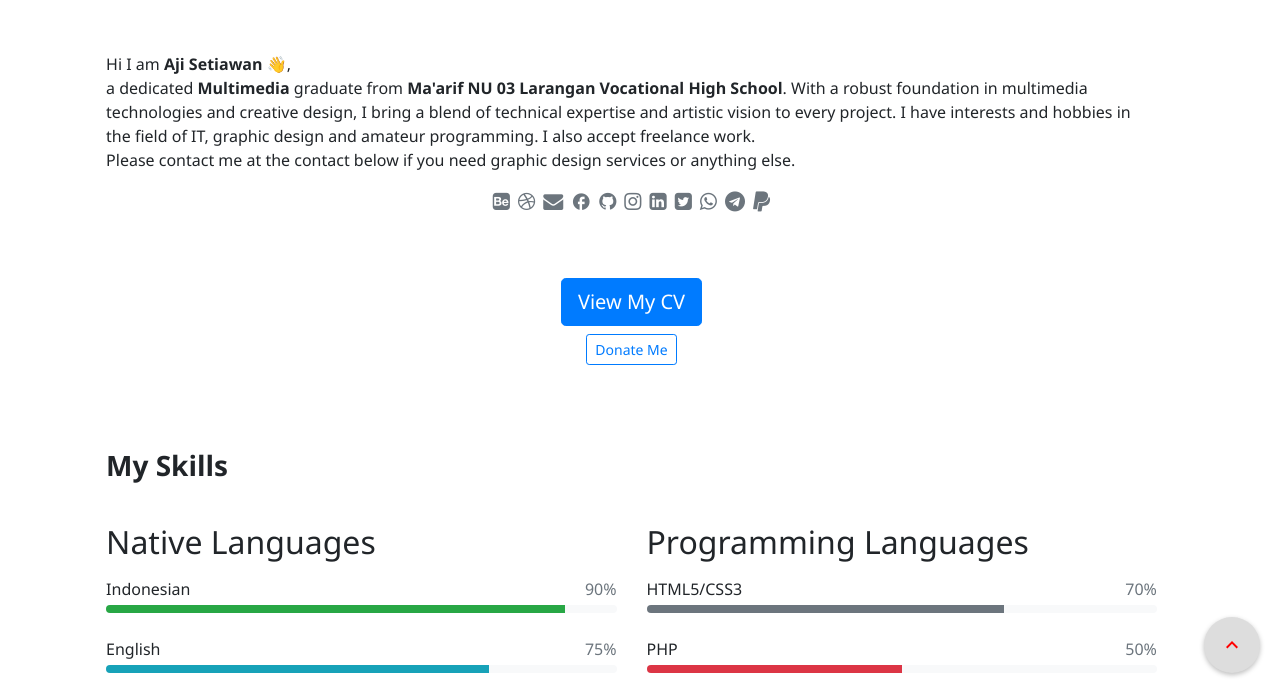
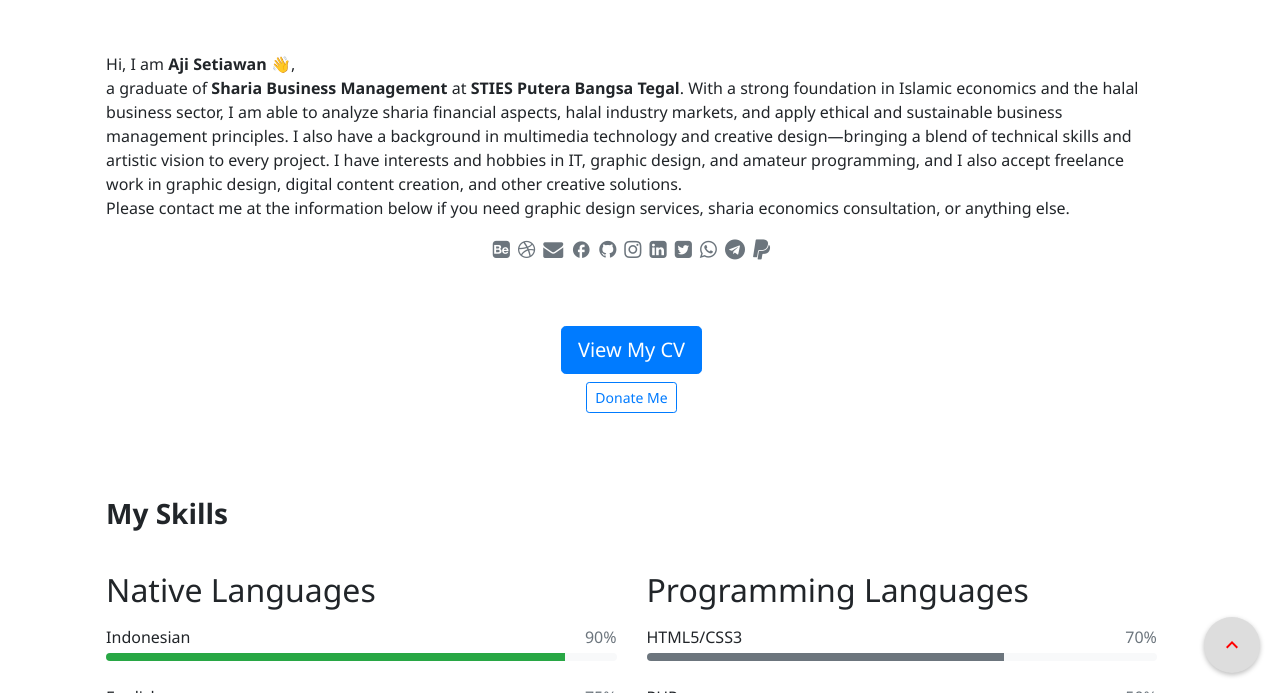
Before and after one commit to ajisetiawan716/ajisetiawan716.github.io, a Jekyll site: the page built from pages/about.md, in a window 1280 px wide and 900 px high, scrolled down 510 px, cut to the strip 207-900 px from the top of the window. Built offline with Jekyll 4.4.1, drawn with Linux system fonts in a browser that asks for light colours; emoji names are drawn with the system emoji font; some web fonts are replaced; a style sheet for code colours, icons or effects is not loaded.

Commit message:
Update about.md

```diff
--- a/pages/about.md
+++ b/pages/about.md
@@ -11,9 +11,11 @@ description: A blog about tutorials, graphic design, technology, stories and mor
     <img src="{{ site.author.image }}" alt="{{ site.title }}" width="168px" height="168px" class="circle-image-profile wow animated zoomIn" data-wow-delay=".1s" style="display:flex;">
 <br>
 </p><p>
-Hi I am <b>{{ site.author.name }}</b> :wave:,<br>
-a dedicated <b>Multimedia</b> graduate from <b>Ma'arif NU 03 Larangan Vocational High School</b>. With a robust foundation in multimedia technologies and creative design, I bring a blend of technical expertise and artistic vision to every project. I have interests and hobbies in the field of IT, graphic design and amateur programming.  I also accept freelance work.<br>Please contact me at the contact below if you need graphic design services or anything else.
+Hi, I am <b>{{ site.author.name }}</b> :wave:,<br>
+a graduate of <b>Sharia Business Management</b> at <b>STIES Putera Bangsa Tegal</b>. With a strong foundation in Islamic economics and the halal business sector, I am able to analyze sharia financial aspects, halal industry markets, and apply ethical and sustainable business management principles. I also have a background in multimedia technology and creative design—bringing a blend of technical skills and artistic vision to every project. I have interests and hobbies in IT, graphic design, and amateur programming, and I also accept freelance work in graphic design, digital content creation, and other creative solutions.<br>
+Please contact me at the information below if you need graphic design services, sharia economics consultation, or anything else.
 </p>
+
 
 <p class="text-center"> {% include social.html %} </p>
 <br>
```
